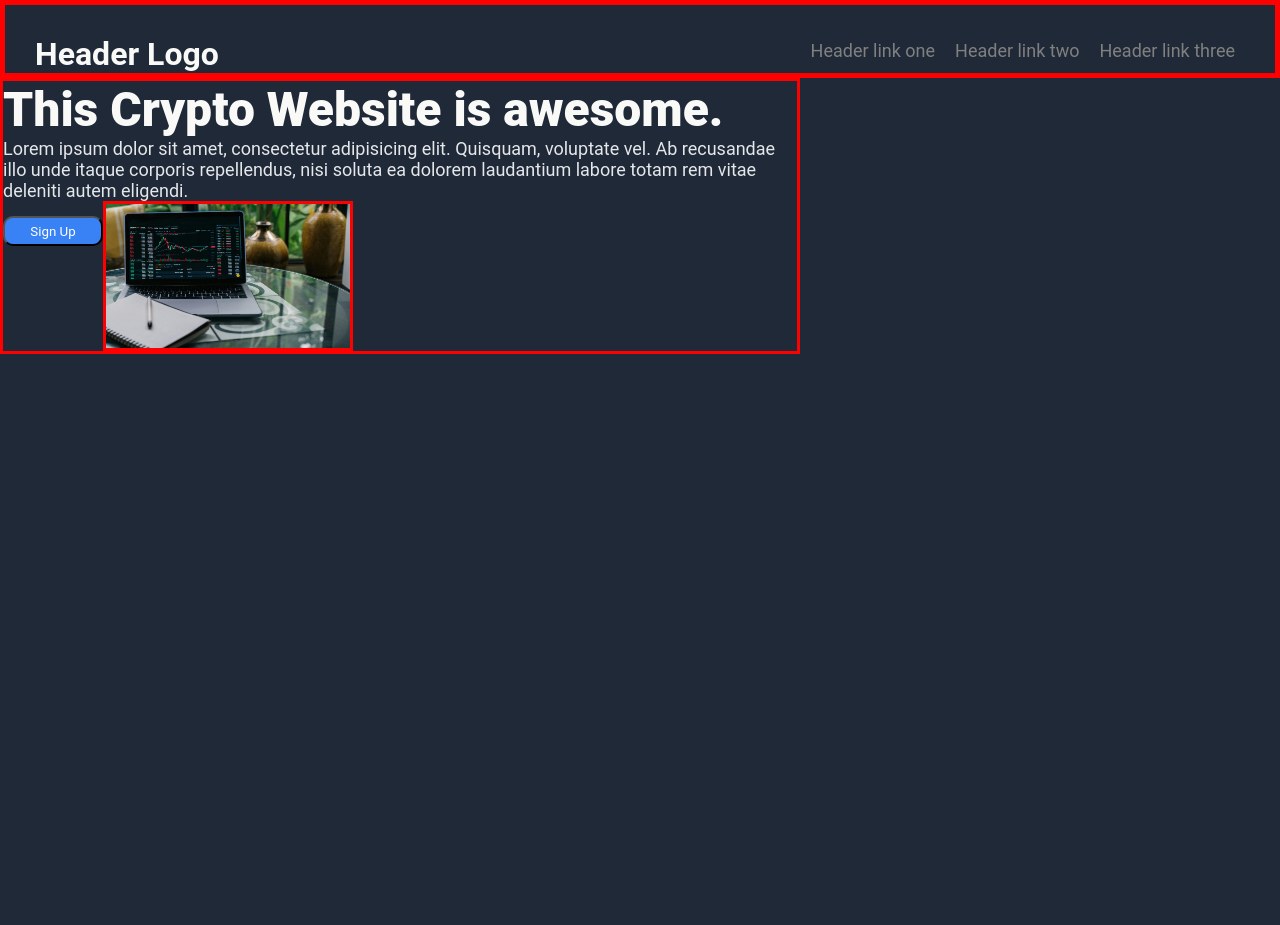
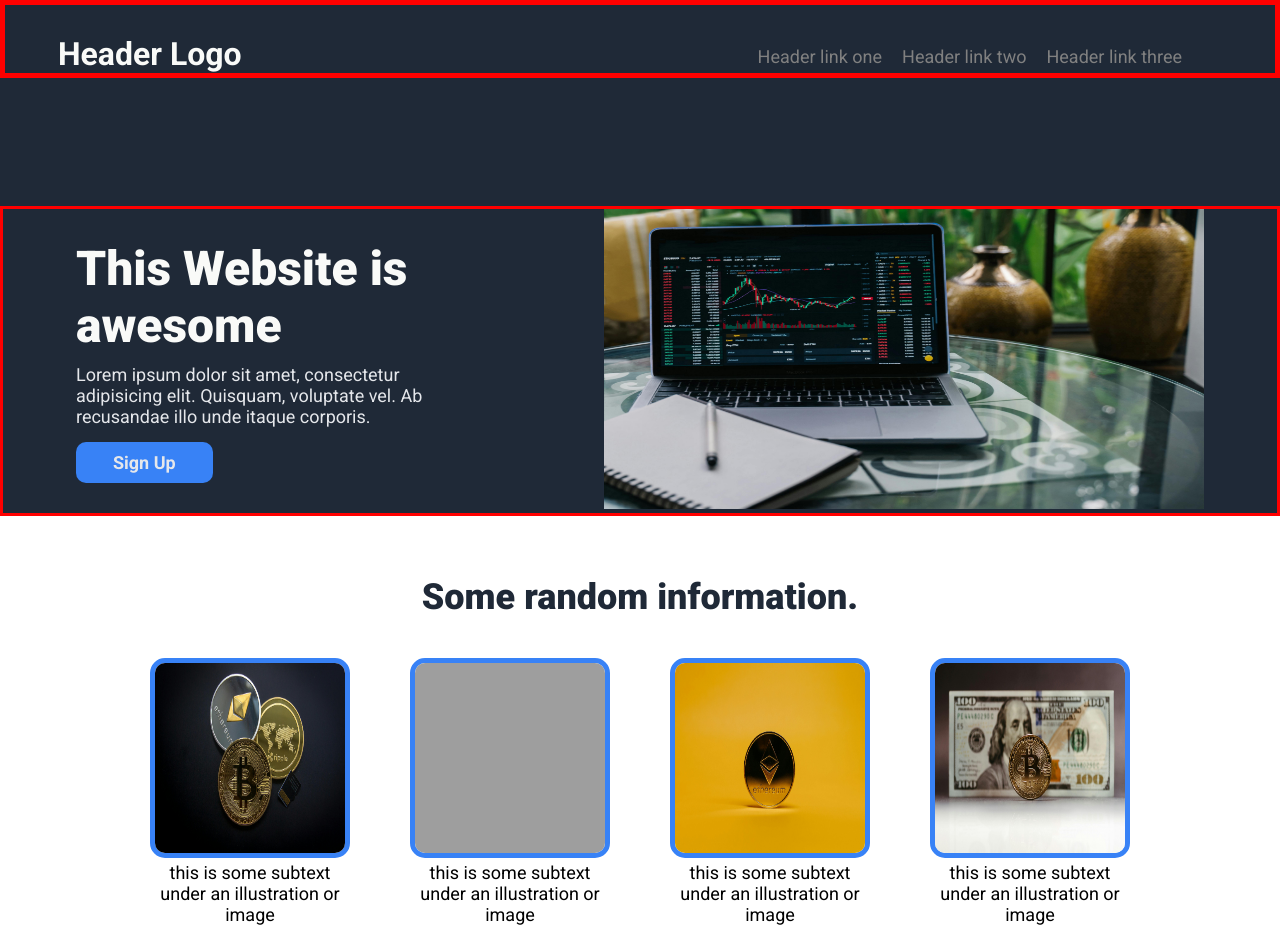
Before and after one commit to 0xJayy/odin-landing-page, a plain HTML site: page index.html in a window 1280 px wide. Before the commit the page ends 800 px from the top, so only its background shows below. Drawn offline with Linux system fonts and the light colour scheme; grey boxes are pictures that could not be loaded.

Commit message:
Fixed header, hero section and added images section

```diff
--- a/index.html
+++ b/index.html
@@ -4,13 +4,22 @@
     <meta charset="UTF-8" />
     <meta name="viewport" content="width=device-width, initial-scale=1.0" />
     <link rel="stylesheet" href="style.css" />
+    <link rel="preconnect" href="https://fonts.googleapis.com" />
+    <link rel="preconnect" href="https://fonts.gstatic.com" crossorigin />
+    <link
+      href="https://fonts.googleapis.com/css2?family=Lexend:wght@100..900&family=Roboto:ital,wght@0,100;0,300;0,400;0,500;0,700;0,900;1,100;1,300;1,400;1,500;1,700;1,900&display=swap"
+      rel="stylesheet" />
     <title>Odin Landing Page</title>
   </head>
   <body>
+    <div class="hero-container">
       <div class="header-container">
         <header class="header">
+          <div class="header-item-container">
             <h1 class="header-item">Header Logo</h1>
+          </div>
 
+          <div class="header-links-container">
             <ul class="header-links">
               <li class="link iink-one">
                 <a href="#">Header link one</a>
@@ -22,17 +31,18 @@
                 <a href="#">Header link three</a>
               </li>
             </ul>
+          </div>
         </header>
       </div>
       <section class="section">
-      <h2 class="main-text">This Crypto Website is awesome.</h2>
+        <div class="main-container">
+          <h2 class="main-text">This Website is awesome</h2>
           <p class="hero-text">
             Lorem ipsum dolor sit amet, consectetur adipisicing elit. Quisquam,
-        voluptate vel. Ab recusandae illo unde itaque corporis repellendus, nisi
-        soluta ea dolorem laudantium labore totam rem vitae deleniti autem
-        eligendi.
+            voluptate vel. Ab recusandae illo unde itaque corporis.
           </p>
           <button class="header-button">Sign Up</button>
+        </div>
         <div class="section-image">
           <img
             class="main-image"
@@ -40,5 +50,48 @@
             alt="Main Crypto Image" />
         </div>
       </section>
+    </div>
+    <h3 class="info-text">Some random information.</h3>
+    <section class="img-section">
+      <div class="section-img">
+        <img
+          class="section-img-one"
+          src="./odin-lp-img/crypto1.jpg"
+          alt="Crypto image one" />
+        <p class="subtext">
+          this is some subtext under an illustration or image
+        </p>
+      </div>
+
+      <div class="section-img">
+        <img
+          class="section-img-two"
+          src="./odin-lp-img/crypto2.jpg"
+          alt="Crypto image two" />
+        <p class="subtext">
+          this is some subtext under an illustration or image
+        </p>
+      </div>
+
+      <div class="section-img">
+        <img
+          class="section-img-three"
+          src="./odin-lp-img/crypto3.jpg"
+          alt="Crypto image three" />
+        <p class="subtext">
+          this is some subtext under an illustration or image
+        </p>
+      </div>
+
+      <div class="section-img">
+        <img
+          class="section-img-four"
+          src="./odin-lp-img/crypto4.jpg"
+          alt="Crypto image four" />
+        <p class="subtext">
+          this is some subtext under an illustration or image
+        </p>
+      </div>
+    </section>
   </body>
 </html>
--- a/style.css
+++ b/style.css
@@ -7,7 +7,7 @@
 
 body {
   min-height: 100dvh;
-  background-color: #1f2937;
+  background-color: white;
 }
 
 a {
@@ -19,30 +19,43 @@ ul {
   list-style: none;
 }
 
+.hero-container {
+  background-color: #1f2937;
+  min-height: 55dvh;
+}
+
 .header {
-  display: flex;
   color: #f9faf8;
   background-color: #1f2937;
   border: 5px solid red;
-  padding-left: 30px;
   padding-top: 30px;
+  width: 100%;
+  display: flex;
+  justify-content: space-around;
+  align-items: center;
+  gap: 410px;
+}
+
+.header-container {
+  width: 100%;
+  /* border: 3px solid red;*/
 }
 
 .header-links {
   display: flex;
   gap: 20px;
-  align-items: flex-start;
   font-size: 18px;
   color: #e5e7eb;
-  margin-left: auto;
   padding-right: 40px;
   padding-top: 5px;
+  justify-content: flex-end;
+  /* border: 3px solid red;*/
 }
 
 .main-image {
-  width: 250px;
-  height: 150px;
-  border: 3px solid red;
+  width: 600px;
+  height: 300px;
+  /*border: 3px solid red;*/
 }
 
 .main-text {
@@ -54,25 +67,67 @@ ul {
 .hero-text {
   font-size: 18px;
   color: #e5e7eb;
+  margin-top: 10px;
 }
 
 .header-button {
   background-color: #3882f6;
   color: white;
-  width: 100px;
-  height: 30px;
   margin-top: 15px;
   border-radius: 10px;
+  border: none;
+  font-family: inherit;
+  font-size: 18px;
+  color: #e5e7eb;
+  padding: 10px 37px;
+  font-weight: bold;
 }
 
 .section {
   border: 3px solid red;
   display: flex;
-  flex-wrap: wrap;
-  width: 800px;
+  width: 100%;
+  justify-content: space-around;
+  margin-top: 10%;
+  align-items: center;
 }
 
-.section-image {
+.main-container {
+  /*border: 3px solid red;*/
+  width: 30%;
+}
+
+.section-img-one,
+.section-img-two,
+.section-img-three,
+.section-img-four {
+  width: 200px;
+  height: 200px;
+  text-align: center;
+  border: 5px solid #3882f6;
+  border-radius: 15px;
+}
+
+.info-text {
+  text-align: center;
+  margin-top: 60px;
+  font-size: 36px;
+  font-weight: 900;
+  color: #1f2937;
+}
+
+.img-section {
   display: flex;
-  justify-content: flex-end;
+  justify-content: center;
+  gap: 60px;
+  margin-top: 40px;
 }
+
+.section-img {
+  text-align: center;
+  width: 200px;
+}
+
+.subtext {
+  font-size: 18px;
+}
```
Lines whose indentation alone changed are shown as unchanged.
